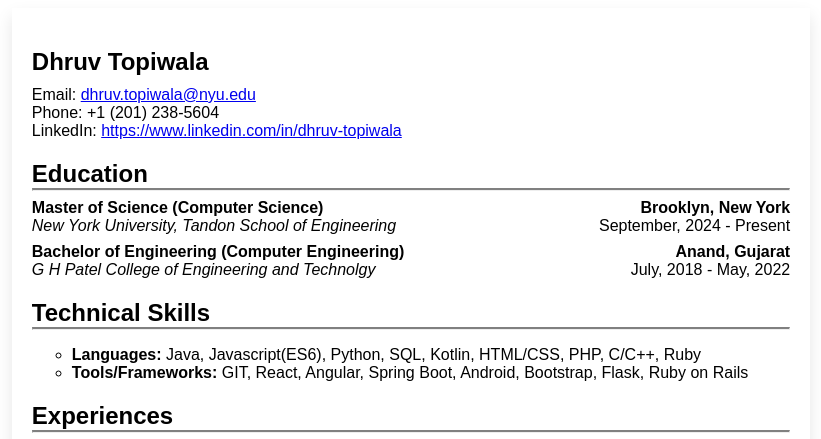
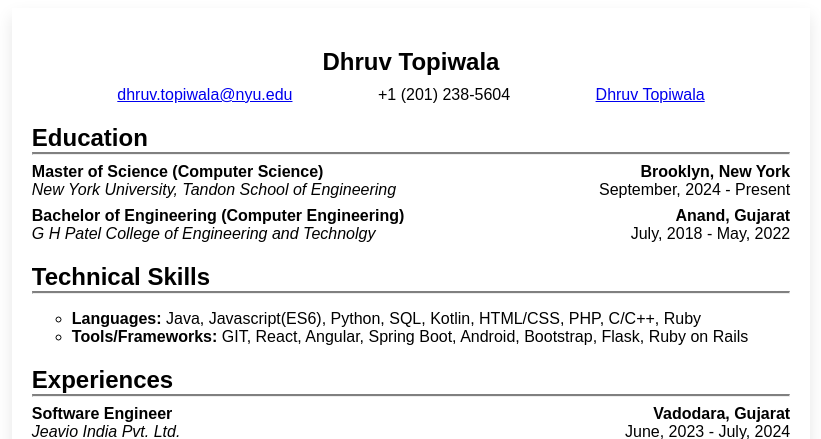
Before and after one commit to DeMoliT1on/djangocv, a Django app: page /resume/ in a window 1280 px wide. Shown: the top 439 px of the page, without its empty margins (229-1050 px from the left). Run offline with Django 5.2, Linux system fonts and the light colour scheme; data comes from the database, SQL or seed files in the repository.

Commit message:
added fontawesome

```diff
--- a/djangocv/settings.py
+++ b/djangocv/settings.py
@@ -37,7 +37,8 @@
     'django.contrib.sessions',
     'django.contrib.messages',
     'django.contrib.staticfiles',
-    'resume'
+    'resume',
+    'fontawesomefree'
 ]
 
 MIDDLEWARE = [
--- a/resume/static/resume/style.css
+++ b/resume/static/resume/style.css
@@ -2,6 +2,16 @@
     font-family: sans-serif;
     display: flex;
     justify-content: center;
+}
+
+header {
+    text-align: center;
+}
+
+.info{
+    display: flex;
+    flex-direction: row;
+    justify-content:space-evenly;
 }
 
 .card {
--- a/resume/templates/resume/cv.html
+++ b/resume/templates/resume/cv.html
@@ -5,14 +5,20 @@
     <meta charset="UTF-8">
     <title>{{ person.name }}'s Resume</title>
     <link rel="stylesheet" href="{% static 'resume/style.css' %}">
+    <link href="{% static 'fontawesomefree/css/fontawesome.css' %}" rel="stylesheet" type="text/css">
+    <link href="{% static 'fontawesomefree/css/brands.css' %}" rel="stylesheet" type="text/css">
+    <link href="{% static 'fontawesomefree/css/solid.css' %}" rel="stylesheet" type="text/css">
+
 </head>
 <body>
     <div class="card">
         <header>
             <h2>{{ person.name }}</h2><br>
-            <p>Email: <a href="mailto:{{ person.email }}">{{ person.email }}</a></p>
-            <p>Phone: {{ person.phone }}</p>
-            <p>LinkedIn: <a href="{{ person.linkedin_url }}">{{ person.linkedin_url }}</a></p>
+            <div class="info">
+                <p><i class="fa-regular fa-envelope"></i><a href="mailto:{{ person.email }}"> {{ person.email }}</a></p>
+                <p><i class="fa-solid fa-mobile-screen"></i> {{ person.phone }}</p>
+                <p><i class="fa-brands fa-linkedin"></i> <a href="{{ person.linkedin_url }}">{{ person.name }}</a></p>
+            </div>
         </header>
 
         <section>
```
